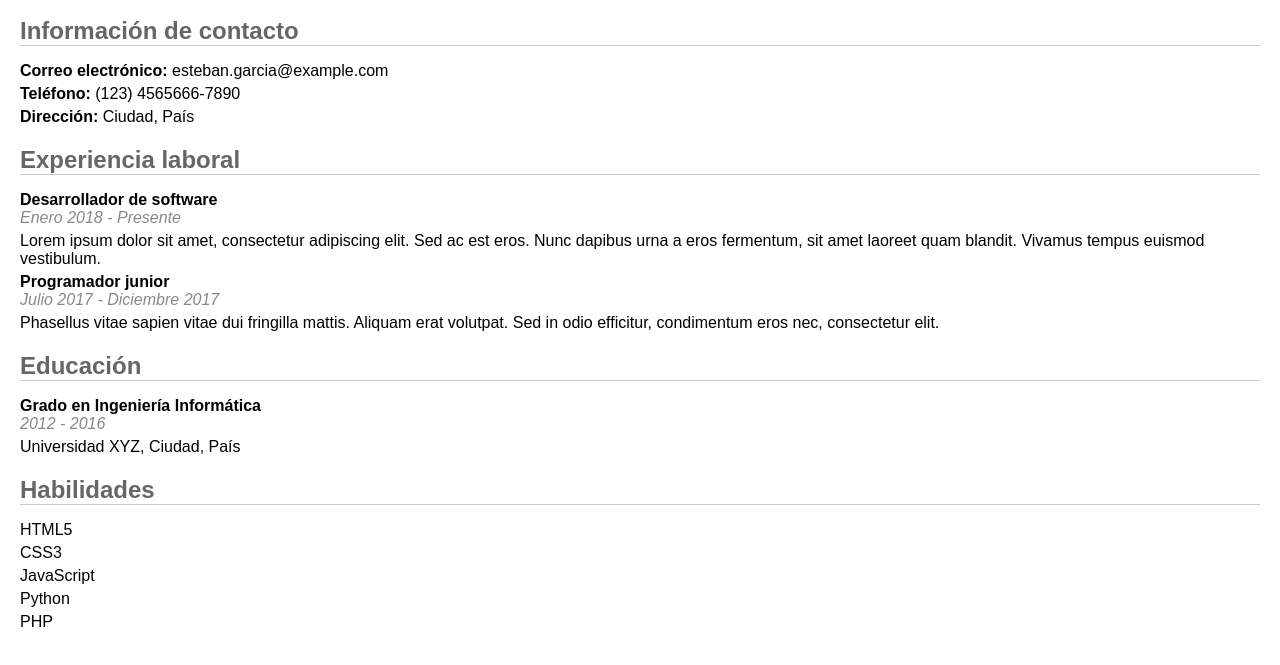
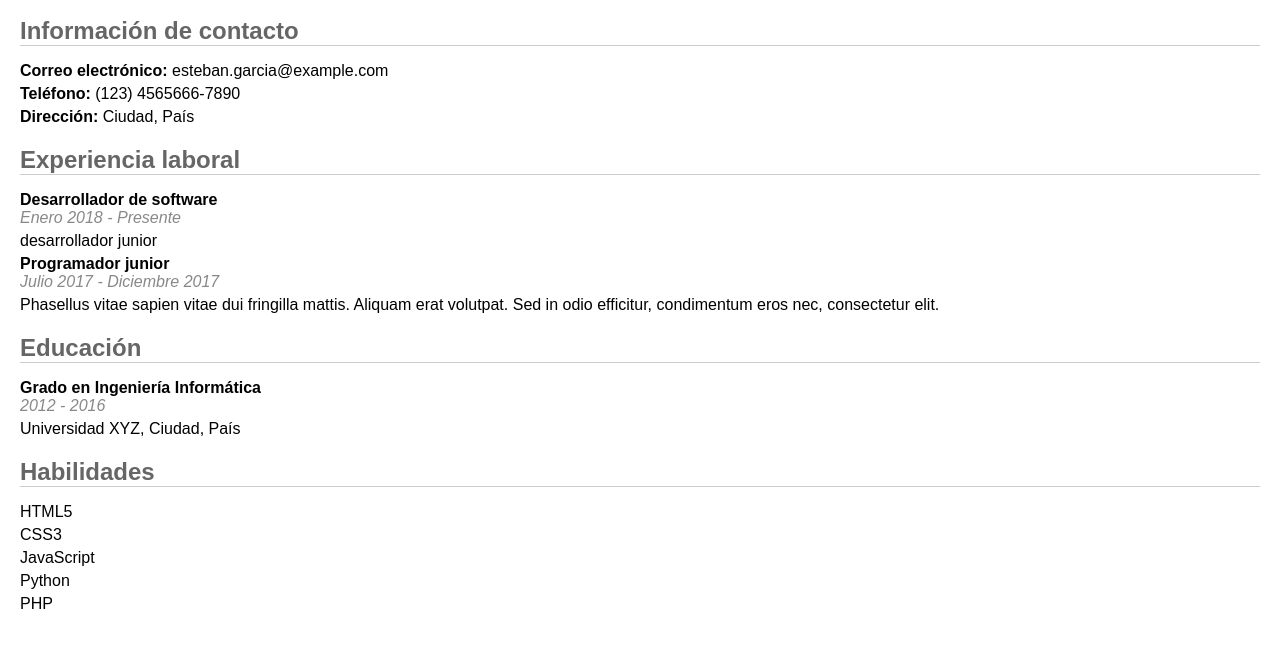
Before and after one commit to Andres-Garcia1/hojavidaa, a plain HTML site: page index.html in a window 1280 px wide. Shown: the part 109-774 px from the top of the page. Drawn offline with Linux system fonts and the light colour scheme.

Commit message:
actalizacion mensaje

```diff
--- a/index.html
+++ b/index.html
@@ -72,7 +72,7 @@
         <strong>Desarrollador de software</strong>
         <div class="dates">Enero 2018 - Presente</div>
         <div class="description">
-          Lorem ipsum dolor sit amet, consectetur adipiscing elit. Sed ac est eros. Nunc dapibus urna a eros fermentum, sit amet laoreet quam blandit. Vivamus tempus euismod vestibulum.
+          desarrollador junior
         </div>
       </li>
       <li>
```
